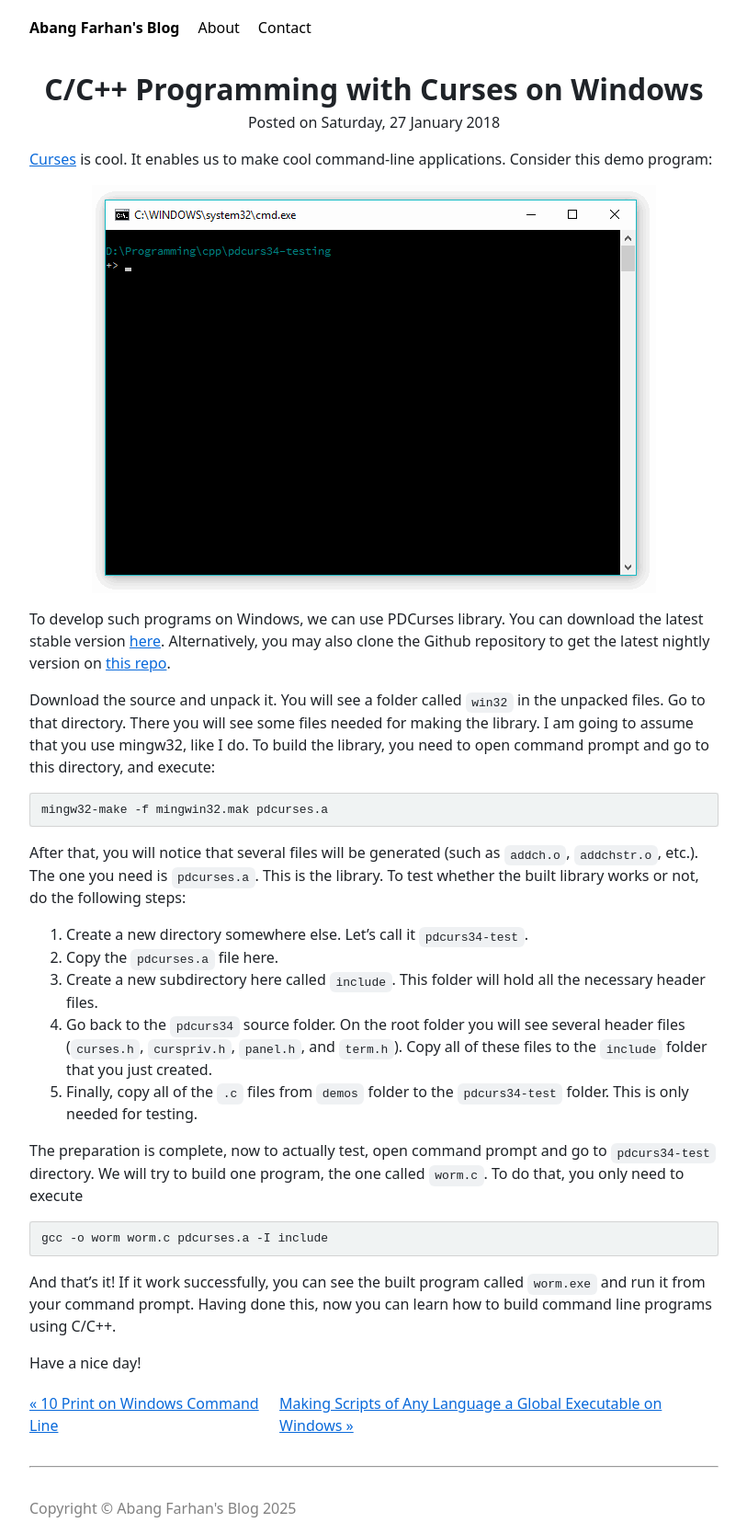
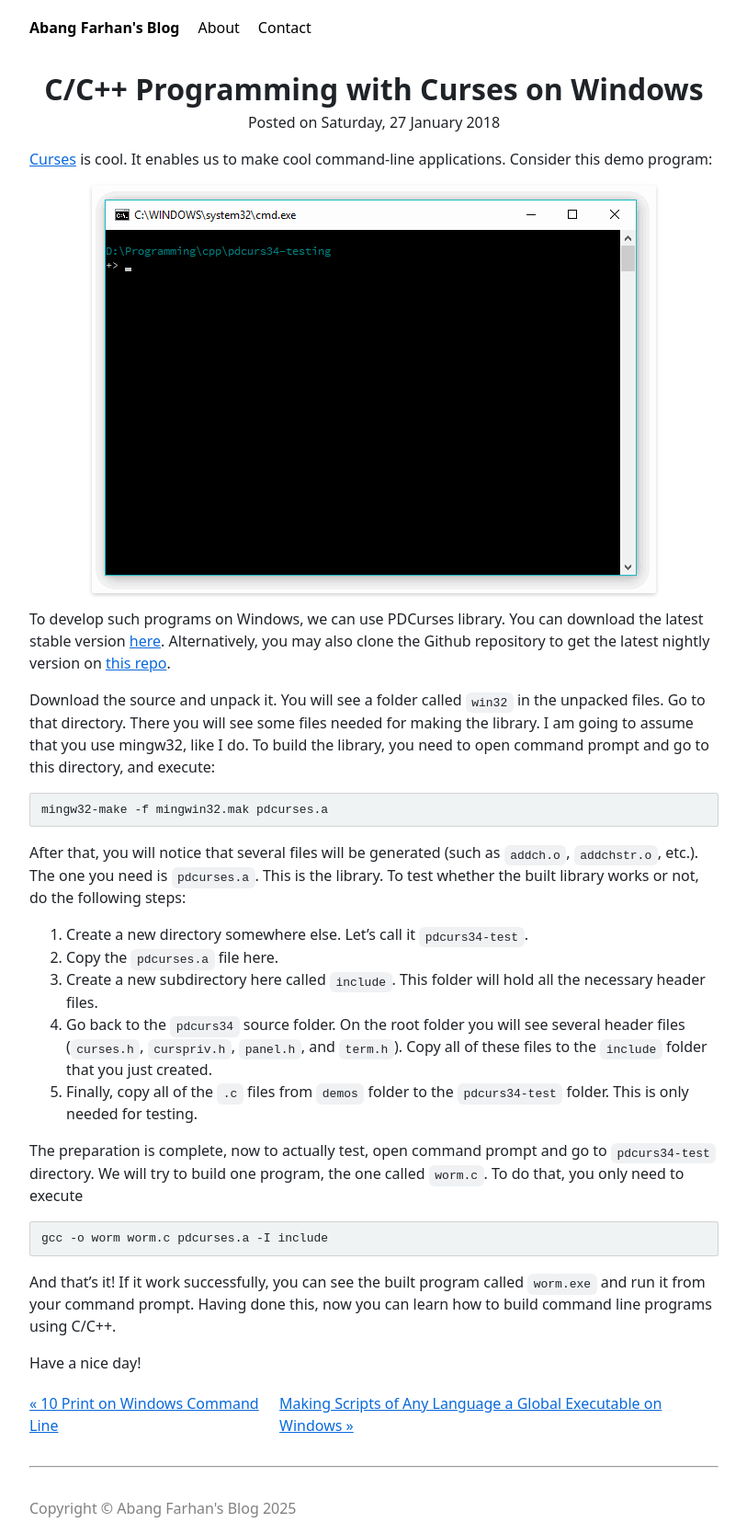
Before and after one commit to abangfarhan/abangfarhan.github.io, a Jekyll site: the page built from _posts/2018-01-27-windows-curses.md, in a window 1280 px wide. Shown: the whole page at 92% size, without its empty margins (233-1046 px from the left). Built offline with Jekyll 4.4.1, drawn with Linux system fonts in a browser that asks for light colours.

Commit message:
Images have rounded corner and drop shadow now

```diff
--- a/css/main.css
+++ b/css/main.css
@@ -14,6 +14,11 @@ img, svg, video {
 
     margin-left: auto;
     margin-right: auto;
+}
+
+img {
+    box-shadow: 0px 2px 4px lightgray;
+    border-radius: 3px;
 }
 
 main {
```
